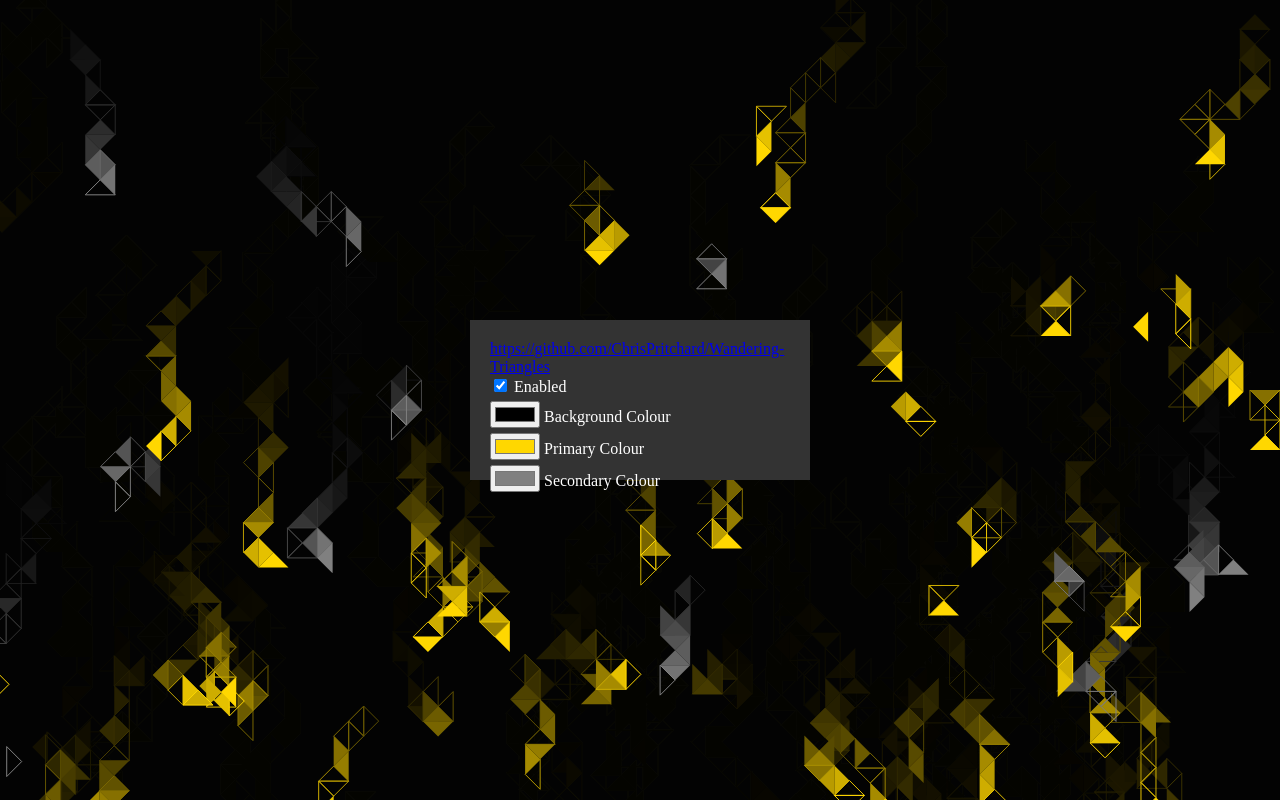
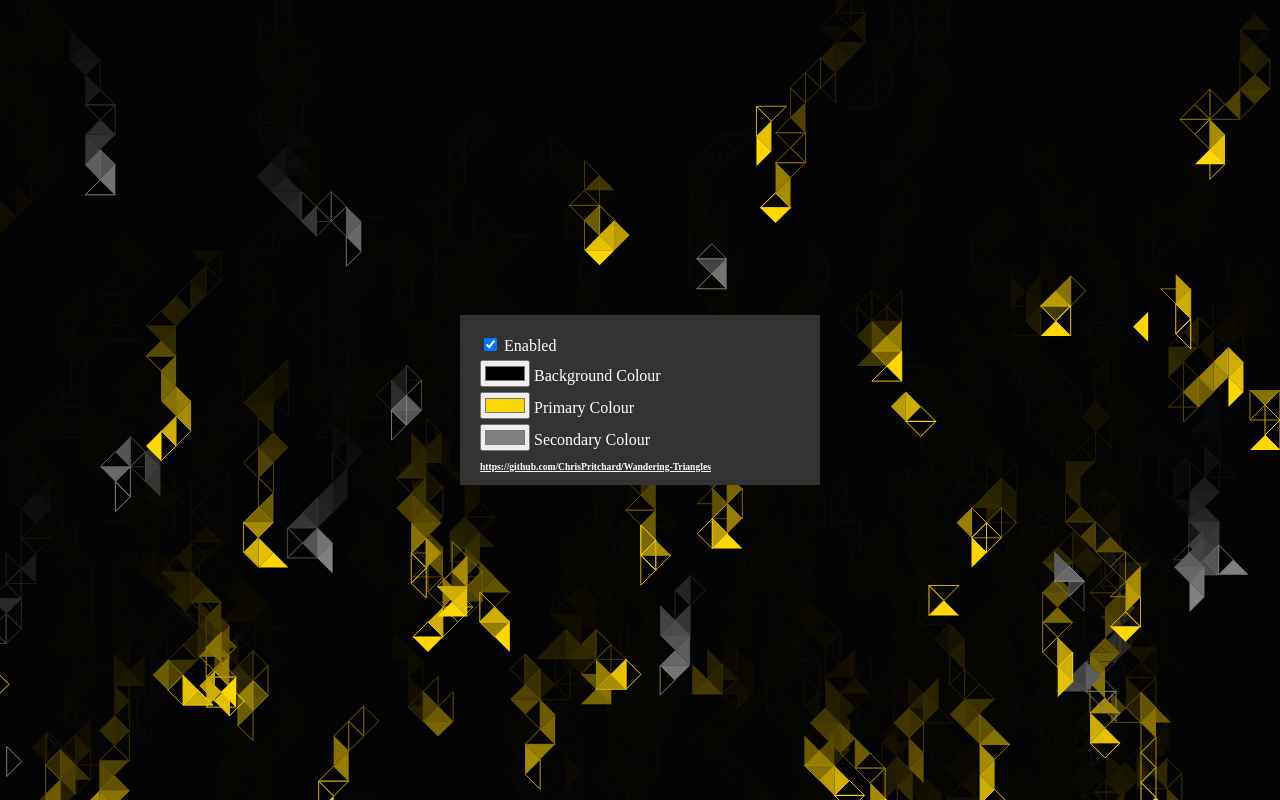
Before and after one commit to ChrisPritchard/Wandering-Triangles, a plain HTML site: page sample.html in a window 1280 px wide. Drawn offline with Linux system fonts and the light colour scheme.

Commit message:
added a link to the github page

```diff
--- a/sample.html
+++ b/sample.html
@@ -10,8 +10,8 @@ body {
     position: fixed; z-index:-1;
 }
 #animationControl {
-    width: 300px;
-    height: 120px;
+    width: 320px;
+    height: 130px;
     margin: 0;
     position: absolute;
     top: 50%;
@@ -26,17 +26,22 @@ body {
     display: block;
     margin-bottom: 5px;
 }
+a.github-link, a.github-link:visited {
+    color: white;
+    font-weight: bold;
+    font-size: 0.6em;
+}
 </style>
 </head>
 <body>
     <canvas id="backgroundCanvas" style=""></canvas>
 
     <div id="animationControl">
-        <a href="https://github.com/ChrisPritchard/Wandering-Triangles">https://github.com/ChrisPritchard/Wandering-Triangles</a><br/>
         <label><input type="checkbox" id="enabled" checked="checked" />&nbsp;Enabled</label>
         <label><input type="color" id="backgroundColour" value="#000000" />&nbsp;Background Colour</label>
         <label><input type="color" id="primaryColour" value="#FFD700" />&nbsp;Primary Colour</label>
         <label><input type="color" id="secondaryColour" value="#808080" />&nbsp;Secondary Colour</label>
+        <a class="github-link" href="https://github.com/ChrisPritchard/Wandering-Triangles">https://github.com/ChrisPritchard/Wandering-Triangles</a>
     </div>
 
     <script src="wandering-triangles.js"></script>
```
